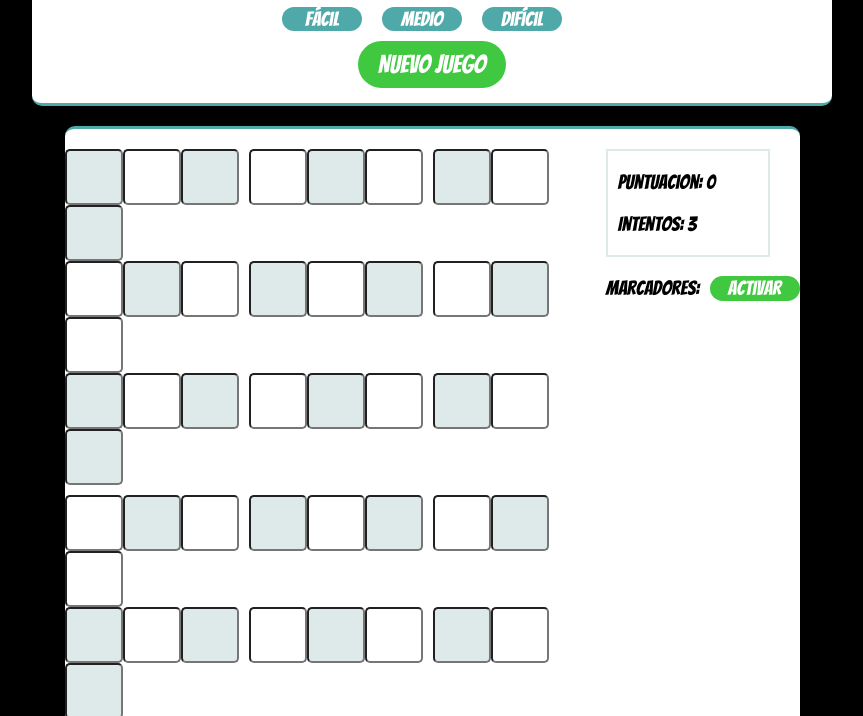
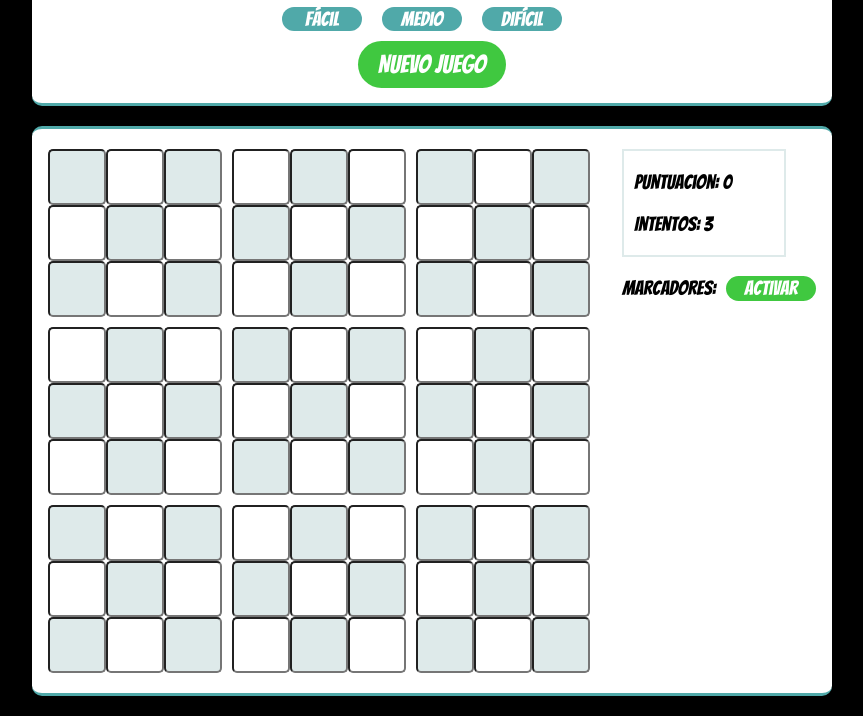
Before and after one commit to macz309/Sudoku-Front-End, a plain HTML site: page index.html in a window 1280 px wide. Shown: the part 77-793 px from the top of the page, without its empty margins (208-1071 px from the left). Drawn offline with Linux system fonts and the light colour scheme; a web font is replaced by a local one.

Commit message:
Update style.css

```diff
--- a/css/style.css
+++ b/css/style.css
@@ -69,7 +69,7 @@ p{
 /* -----------------Contenido Principal--------------- */
 
 .container{
-    width: 735px;
+    width: 800px;
     margin: 20px auto;
     display: grid;
     grid-template-areas:"sudoku marcar";
```
